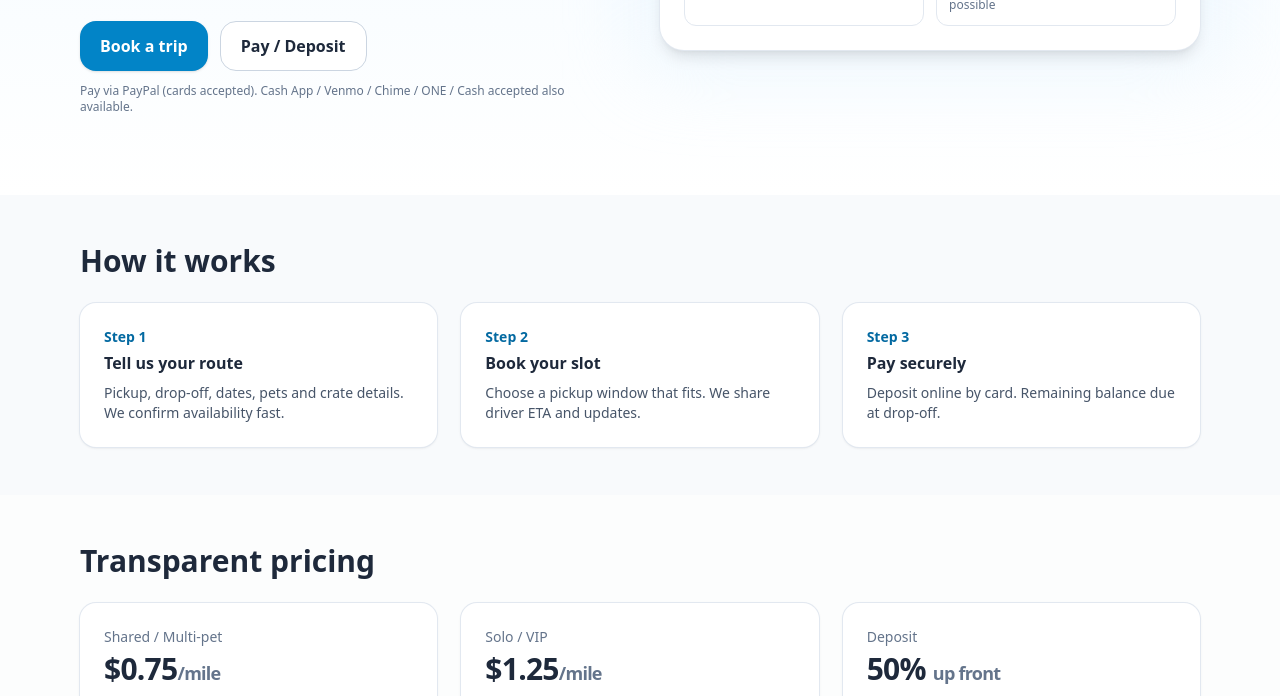
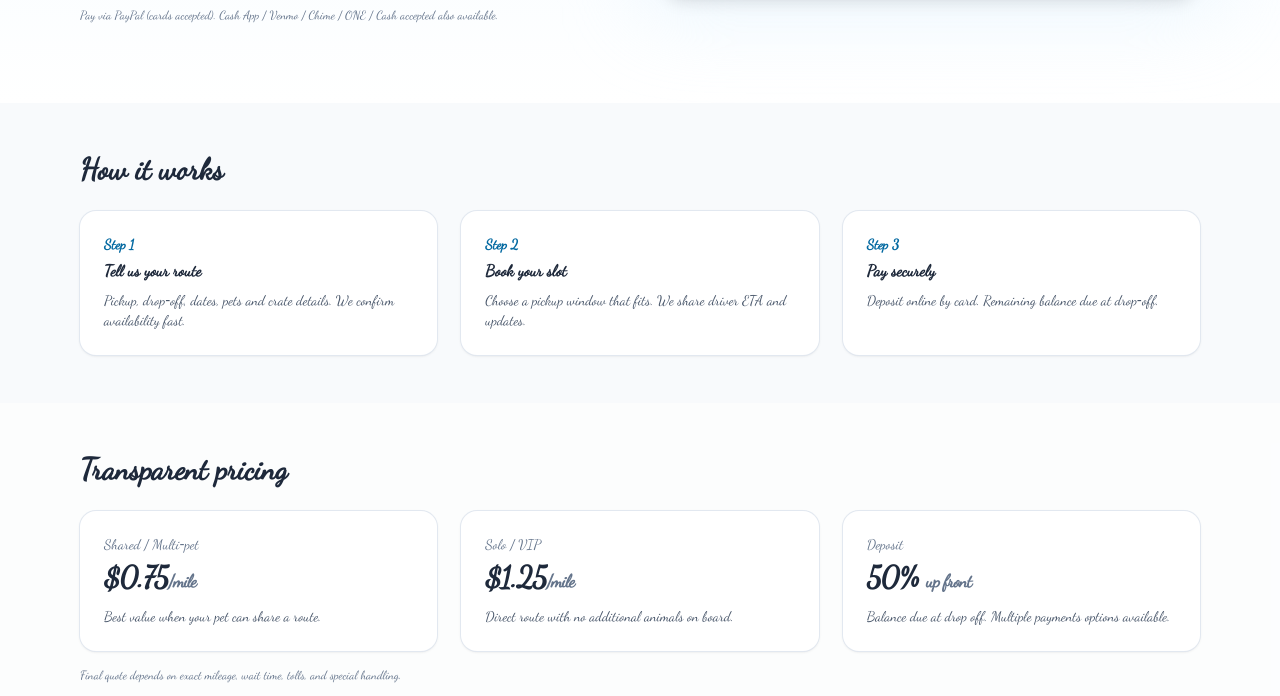
Before and after one commit to Divinelyguidedtransport/Dgt, a plain HTML site: page index.html in a window 1280 px wide. Shown: the part 828-1524 px from the top of the page. Drawn offline with nearby package versions, Linux system fonts and the light colour scheme; a script that the page names is missing.

Commit message:
Update index.html

```diff
--- a/index.html
+++ b/index.html
@@ -2,16 +2,25 @@
 <html lang="en">
 <head>
   <meta charset="utf-8" />
-  <meta name="viewport" content="width=device-width, initial-scale=1" />
+  <meta name="viewport" content="width=device-width, initial-scale=1.0" />
   <title>Divinely Guided Transport — Book & Pay</title>
-  <meta name="description" content="Book safe, stress-free pet transport and pay securely by card. Divinely Guided Transport." />
+  <meta name="description" content="Book safe, reliable pet and small-freight transport.">
+
   <!-- Tailwind CSS CDN -->
   <script src="https://cdn.tailwindcss.com"></script>
+
+  <!-- Google Fonts: Dancing Script -->
+  <link href="https://fonts.googleapis.com/css2?family=Dancing+Script&display=swap" rel="stylesheet">
+
   <style>
     /* Smooth anchor scrolling */
     html { scroll-behavior: smooth; }
+
     /* Fallback font stack for clean look */
-    body { font-feature-settings: "kern" 1; }
+    body {
+      font-feature-settings: "kern" 1;
+      font-family: 'Dancing Script', cursive;
+    }
   </style>
 </head>
 <body class="bg-slate-50 text-slate-800">
```
